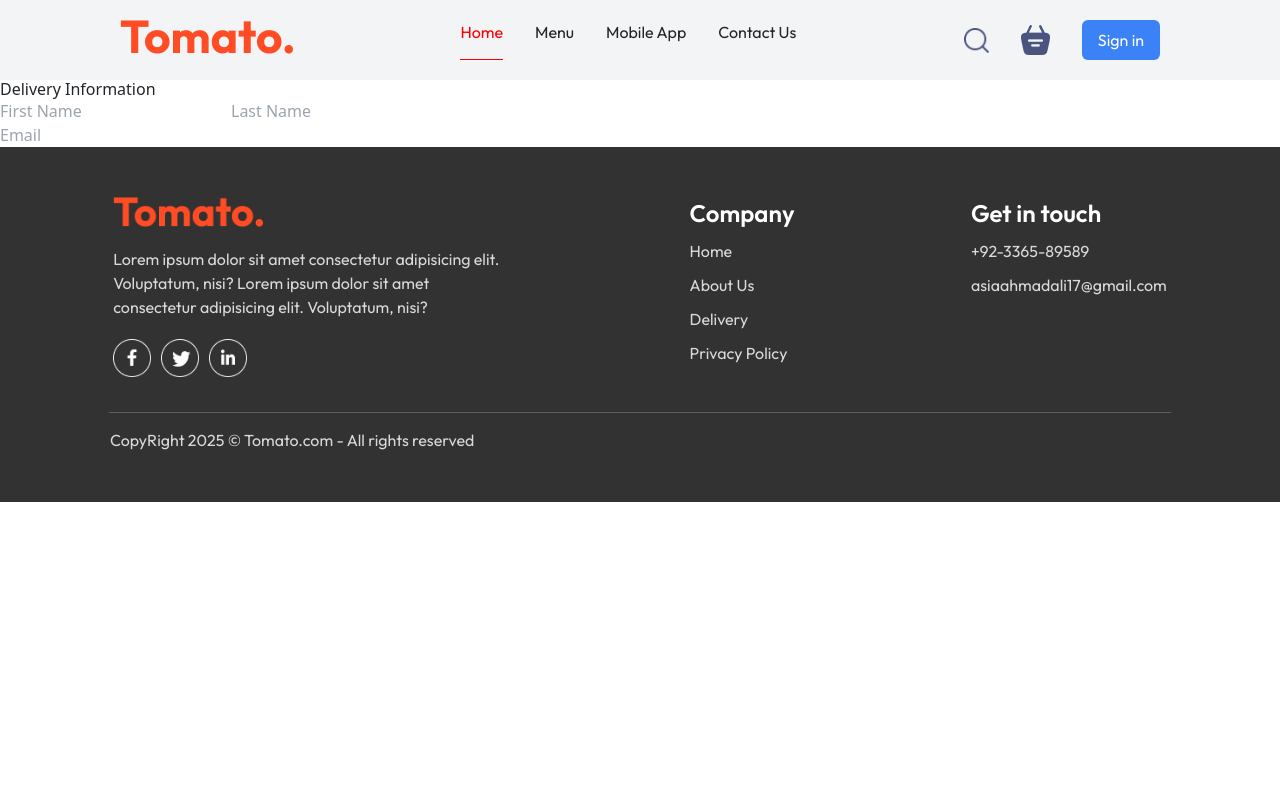
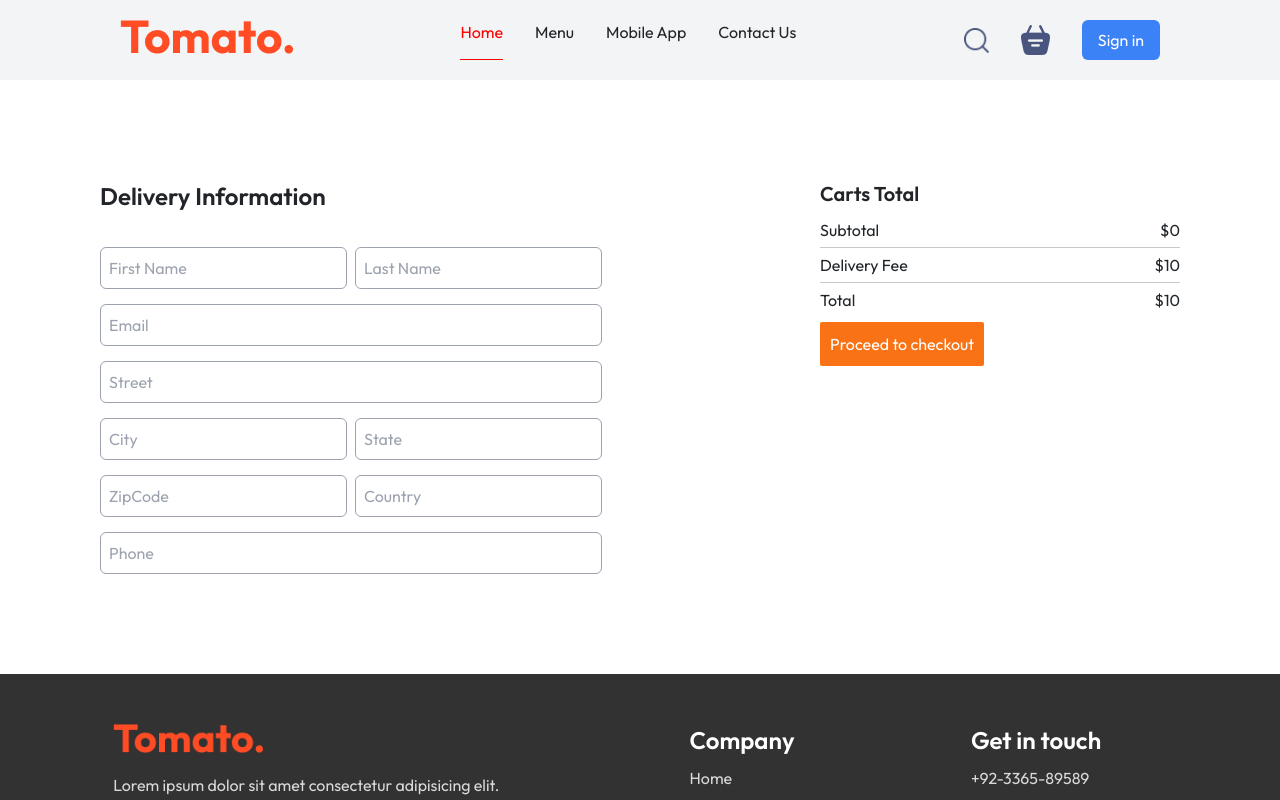
Before and after one commit to asiaahmadali/FoodDel, a React (Vite) app in the folder Frontend/: page /placeorder in a window 1280 px wide. Shown: the top 800 px of the page. Built offline with nearby package versions, Linux system fonts and the light colour scheme.

Commit message:
placeorder added

```diff
--- a/Frontend/src/pages/PLaceOrder/PlaceOrder.jsx
+++ b/Frontend/src/pages/PLaceOrder/PlaceOrder.jsx
@@ -1,19 +1,106 @@
+import { useContext } from 'react';
+import { useNavigate } from 'react-router-dom';
+import { StoreContext } from '../../context/StoreContext';
+
 function PlaceOrder() {
+  const navigate = useNavigate();
+  const { totalpriceofCart } = useContext(StoreContext);
   return (
-    <form className="flex justify-between ">
+    <form className="flex justify-between font-outfit m-[100px]">
       {/* left part */}
-      <div>
-        <h1>Delivery Information</h1>
-        <div>
-          <input type="text" placeholder="First Name" />
-          <input type="text" placeholder="Last Name" />
+      <div className="flex flex-col gap-[15px]">
+        <h1 className="text-2xl font-bold mb-[20px]">Delivery Information</h1>
+
+        <div className="flex gap-2">
+          <input
+            type="text"
+            placeholder="First Name"
+            className="focus:outline-none border-[1px] border-gray-400 p-[8px] rounded-md "
+          />
+          <input
+            type="text"
+            placeholder="Last Name"
+            className="focus:outline-none border-[1px] border-gray-400 p-[8px] rounded-md "
+          />
         </div>
-        <input type="text" placeholder="Email" />
-        <input type="text" placeholder="" />
+        <input
+          type="email"
+          placeholder="Email"
+          className="focus:outline-none w-full border-[1px] border-gray-400 p-[8px] rounded-md "
+        />
+        <input
+          type="text"
+          placeholder="Street"
+          className="focus:outline-none w-full border-[1px] border-gray-400 p-[8px] rounded-md "
+        />
+
+        <div className="flex gap-2">
+          <input
+            type="text"
+            placeholder="City"
+            className="focus:outline-none border-[1px] border-gray-400 p-[8px] rounded-md "
+          />
+          <input
+            type="text"
+            placeholder="State"
+            className="focus:outline-none border-[1px] border-gray-400 p-[8px] rounded-md "
+          />
+        </div>
+
+        <div className="flex gap-2">
+          <input
+            type="text"
+            placeholder="ZipCode"
+            className="focus:outline-none border-[1px] border-gray-400 p-[8px] rounded-md "
+          />
+          <input
+            type="text"
+            placeholder="Country"
+            className="focus:outline-none border-[1px] border-gray-400 p-[8px] rounded-md "
+          />
+        </div>
+        <input
+          type="text"
+          placeholder="Phone"
+          className="focus:outline-none border-[1px] border-gray-400 p-[8px] rounded-md "
+        />
       </div>
 
       {/* right part */}
-      <div></div>
+
+      <div className="w-1/3">
+        <h1 className="text-xl font-bold mb-[10px]">Carts Total</h1>
+        <div>
+          {/* total */}
+          <div className="flex justify-between items-center">
+            <p>Subtotal </p>
+            <p>${totalpriceofCart()}</p>
+          </div>
+
+          <hr className="my-[5px]" />
+
+          {/* delivery fee */}
+          <div className="flex justify-between items-center">
+            <p>Delivery Fee </p>
+            <p>${10}</p>
+          </div>
+
+          <hr className="my-[5px]" />
+
+          {/* with delivery charges */}
+          <div className="flex justify-between items-center">
+            <p>Total</p>
+            <p>${totalpriceofCart() + 10}</p>
+          </div>
+        </div>
+        {/* proceed btn */}
+        <button
+          onClick={() => navigate('/placeorder')}
+          className="bg-orange-500 p-[10px] my-[10px] text-white rounded-sm"
+        >
+          Proceed to checkout
+        </button>
+      </div>
     </form>
   );
 }
```
